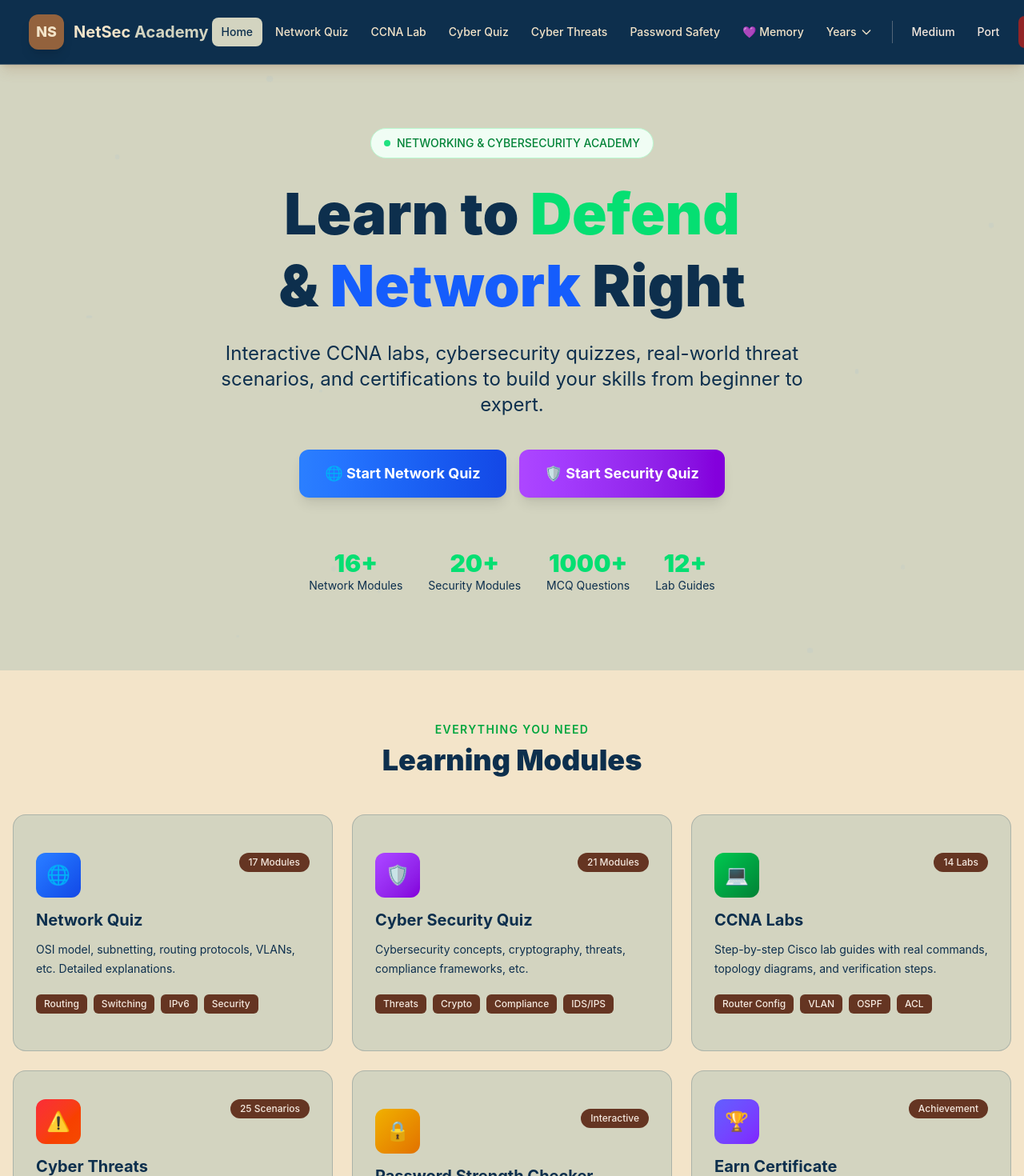
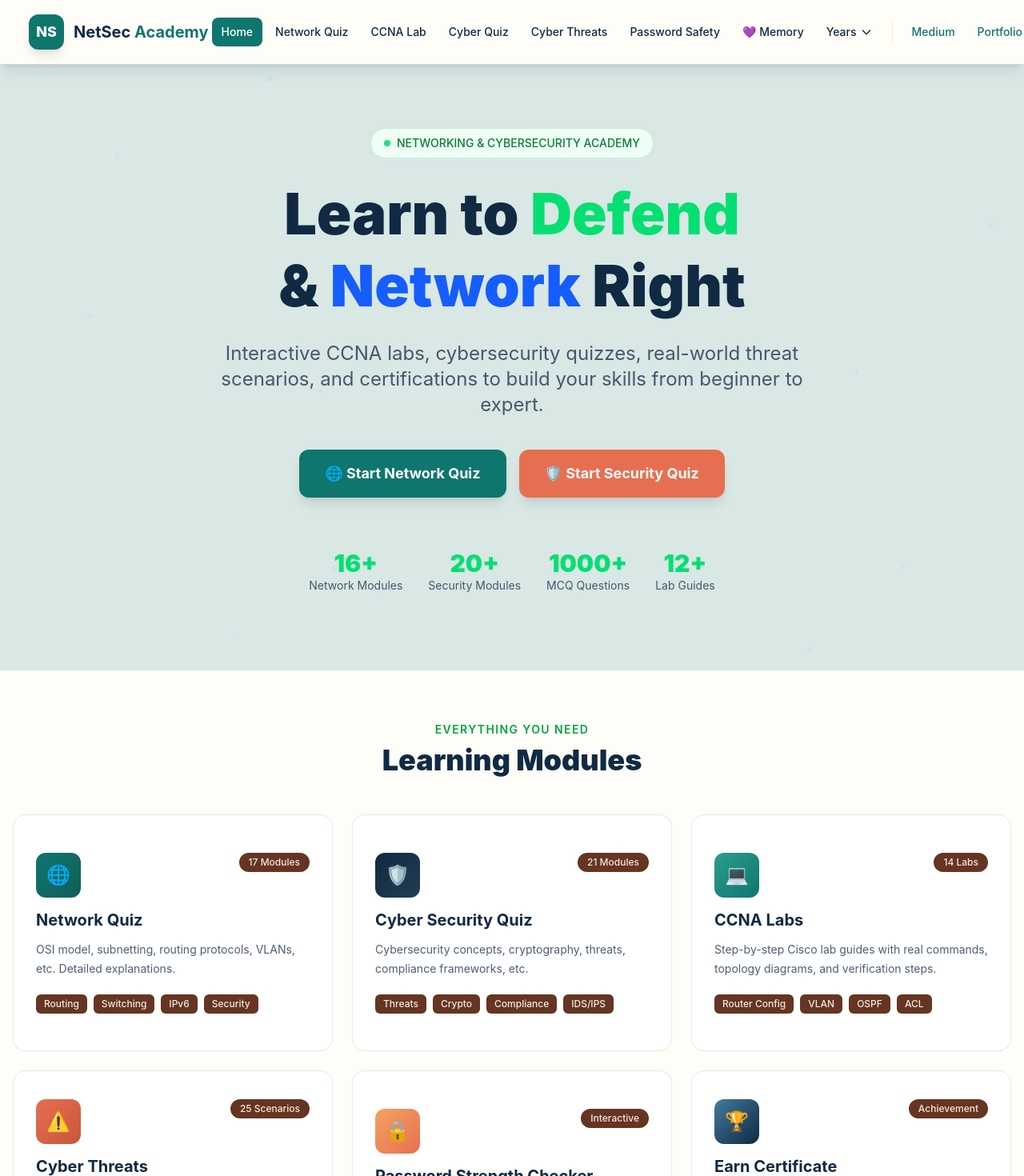
Before and after one commit to bijaykumaryadav5525/ccna-and-cybersecurity-learning-platform, a React (Vite) app: page / in a window 1280 px wide. Shown: the top 1470 px of the page at 80% size. Built offline with nearby package versions, Linux system fonts and the light colour scheme.

Commit message:
Initial commit with fixed React/TypeScript code

```diff
--- a/src/components/Footer.tsx
+++ b/src/components/Footer.tsx
@@ -9,21 +9,20 @@ const Footer: React.FC<FooterProps> = ({ setCurrentPage }) => {
   const { isDark } = useTheme();
 
   const footerBg = isDark
-    ? 'bg-[#93623d] border-t border-[#f3e4c9]/25'
-    : 'bg-[#93623d] border-t border-[#f3e4c9]/30';
+    ? 'bg-[#c7d8d6] border-t border-[#102a43]/20'
+    : 'bg-[#c7d8d6] border-t border-[#102a43]/20';
 
-  const textPrimary = 'text-[#f3e4c9]';
-  const textSecondary = 'text-[#d3d4c0]';
-  const textMuted = 'text-[#ead3b3]';
-  const borderColor = 'border-[#f3e4c9]/25';
+  const textPrimary = 'text-[#102a43]';
+  const textSecondary = 'text-[#102a43]/90';
+  const textMuted = 'text-[#102a43]/80';
+  const borderColor = 'border-[#102a43]/20';
 
   const cardBg = isDark
-    ? 'bg-[#0d2f4d]/35 border border-[#f3e4c9]/20'
-    : 'bg-[#0d2f4d]/25 border border-[#f3e4c9]/25';
+    ? 'bg-[#0f766e]/10 border border-[#102a43]/15'
+    : 'bg-[#0f766e]/10 border border-[#102a43]/15';
 
-  const cardHover = 'hover:bg-[#0d2f4d]/55 hover:border-[#f3e4c9]/50';
+  const cardHover = 'hover:bg-[#0f766e]/15 hover:border-[#0f766e]/40';
 
-  // ----- UPDATED LINKS: Year 3 Modules moved to Tools -----
   const links = {
     Platform: [
       { label: 'CCNA Quiz', page: 'ccna-quiz' },
@@ -40,29 +39,14 @@ const Footer: React.FC<FooterProps> = ({ setCurrentPage }) => {
     ],
     About: [
       { label: '💜 Memory', page: 'memory' },
-      { label: 'Home', page: 'home' }, // Year 3 removed
+      { label: 'Home', page: 'home' },
     ],
   };
 
   const socialLinks = [
-    {
-      name: 'Medium',
-      icon: '✍️',
-      url: 'https://medium.com/@bjxyz98',
-      color: 'hover:text-[#f3e4c9]',
-    },
-    {
-      name: 'LinkedIn',
-      icon: '💼',
-      url: 'https://www.linkedin.com/in/bijay-kumar-yadav-6a2b3b369/',
-      color: 'hover:text-[#d3d4c0]',
-    },
-    {
-      name: 'GitHub',
-      icon: '💻',
-      url: 'https://github.com/bijaykumaryadav5525',
-      color: 'hover:text-[#f3e4c9]',
-    },
+    { name: 'Medium', icon: '✍️', url: 'https://medium.com/@bjxyz98', color: 'hover:text-[#078f40]' },
+    { name: 'LinkedIn', icon: '💼', url: 'https://www.linkedin.com/in/bijay-kumar-yadav-6a2b3b369/', color: 'hover:text-[#43f0e5]' },
+    { name: 'GitHub', icon: '💻', url: 'https://github.com/bijaykumaryadav5525', color: 'hover:text-[#078f40]' },
   ];
 
   const scrollToTop = () => {
@@ -70,7 +54,7 @@ const Footer: React.FC<FooterProps> = ({ setCurrentPage }) => {
   };
 
   return (
-    <footer className={`${footerBg} text-[#f5e9df]`}>
+    <footer className={`${footerBg} text-[#102a43]`}>
       <div className="max-w-7xl mx-auto px-4 sm:px-6 lg:px-8 py-12 lg:py-16">
         <div className="grid grid-cols-1 md:grid-cols-5 gap-6 lg:gap-8">
           {/* Brand */}
@@ -79,11 +63,11 @@ const Footer: React.FC<FooterProps> = ({ setCurrentPage }) => {
               onClick={() => setCurrentPage('home')}
               className="flex items-center gap-2 group"
             >
-              <div className="w-10 h-10 bg-[#0d2f4d] rounded-xl flex items-center justify-center shadow-lg shadow-[#0d2f4d]/25 group-hover:shadow-[#f3e4c9]/30 transition-shadow">
+              <div className="w-10 h-10 bg-[#0f766e] rounded-xl flex items-center justify-center shadow-lg shadow-[#102a43]/15 group-hover:shadow-[#e76f51]/30 transition-shadow">
                 <span className="text-white font-bold text-sm">NA</span>
               </div>
               <span className={`font-bold text-xl ${textPrimary}`}>
-                NOEA <span className="text-[#d3d4c0]">Academy</span>
+                NOEA <span className="text-[#0f766e]">Academy</span>
               </span>
             </button>
             <p className={`${textSecondary} text-sm leading-relaxed max-w-sm`}>
@@ -117,7 +101,7 @@ const Footer: React.FC<FooterProps> = ({ setCurrentPage }) => {
                 <li key={item.label}>
                   <button
                     onClick={() => setCurrentPage(item.page)}
-                    className={`${textSecondary} hover:text-green-400 transition-colors text-xs hover:translate-x-1 inline-block whitespace-nowrap`}
+                    className={`${textSecondary} hover:text-[#e76f51] transition-colors text-xs hover:translate-x-1 inline-block whitespace-nowrap`}
                   >
                     {item.label}
                   </button>
@@ -136,7 +120,7 @@ const Footer: React.FC<FooterProps> = ({ setCurrentPage }) => {
                 <li key={item.label}>
                   <button
                     onClick={() => setCurrentPage(item.page)}
-                    className={`${textSecondary} hover:text-green-400 transition-colors text-xs hover:translate-x-1 inline-block whitespace-nowrap`}
+                    className={`${textSecondary} hover:text-[#e76f51] transition-colors text-xs hover:translate-x-1 inline-block whitespace-nowrap`}
                   >
                     {item.label}
                   </button>
@@ -155,7 +139,7 @@ const Footer: React.FC<FooterProps> = ({ setCurrentPage }) => {
                 <li key={item.label}>
                   <button
                     onClick={() => setCurrentPage(item.page)}
-                    className={`${textSecondary} hover:text-green-400 transition-colors text-xs hover:translate-x-1 inline-block whitespace-nowrap`}
+                    className={`${textSecondary} hover:text-[#e76f51] transition-colors text-xs hover:translate-x-1 inline-block whitespace-nowrap`}
                   >
                     {item.label}
                   </button>
@@ -164,7 +148,7 @@ const Footer: React.FC<FooterProps> = ({ setCurrentPage }) => {
             </ul>
             <button
               onClick={scrollToTop}
-              className={`flex items-center gap-1 px-4 py-2 rounded-full text-xs font-medium ${cardBg} ${textSecondary} hover:text-green-400 hover:border-green-400/50 transition-all whitespace-nowrap`}
+              className={`flex items-center gap-1 px-4 py-2 rounded-full text-xs font-semibold ${cardBg} ${textSecondary} hover:text-[#e76f51] hover:border-[#e76f51]/50 transition-all whitespace-nowrap`}
             >
               ↑ Back to top
             </button>
--- a/src/components/Navbar.tsx
+++ b/src/components/Navbar.tsx
@@ -45,12 +45,12 @@ const Navbar: React.FC<NavbarProps> = ({
   };
 
   const baseButtonClass = `w-full text-left px-4 py-3 text-sm transition-colors ${
-    'text-[#f3e4c9] hover:bg-[#93623d]'
+    'text-[#102a43] hover:bg-[#d9e7e5]'
   }`;
 
   return (
     <nav
-      className="fixed top-0 left-0 right-0 z-50 border-b border-[#f3e4c9]/30 bg-[#0d2f4d] text-[#f3e4c9] shadow-lg shadow-[#93623d]/20"
+      className="fixed top-0 left-0 right-0 z-50 border-b border-[#c7d8d6] bg-[#fffdf8] text-[#102a43] shadow-lg shadow-[#102a43]/10"
     >
       <div className="w-full px-4 sm:px-6 lg:px-8">
         <div className="flex h-20 items-center">
@@ -64,13 +64,13 @@ const Navbar: React.FC<NavbarProps> = ({
             aria-label="Go to NetSec Academy home"
             className="group flex items-center gap-3 flex-shrink-0 rounded-xl p-1 transition-opacity hover:opacity-90 focus-visible:outline-none focus-visible:ring-2 focus-visible:ring-[#f5e9a3]"
           >
-            <div className="w-11 h-11 rounded-xl flex items-center justify-center bg-[#93623d] text-[#f3e4c9] font-extrabold text-lg shadow-lg transition-transform group-hover:scale-105">
+            <div className="w-11 h-11 rounded-xl flex items-center justify-center bg-[#0f766e] text-white font-extrabold text-lg shadow-lg transition-transform group-hover:scale-105">
               NS
             </div>
             <span
-                className="text-xl font-bold text-[#f3e4c9]"
+                className="text-xl font-bold text-[#102a43]"
             >
-              NetSec <span className="text-[#d3d4c0]">Academy</span>
+              NetSec <span className="text-[#0f766e]">Academy</span>
             </span>
           </button>
 
@@ -84,10 +84,10 @@ const Navbar: React.FC<NavbarProps> = ({
                 key={item.id}
                 type="button"
                 onClick={() => handleNavigation(item.id)}
-                className={`px-3 py-2 rounded-lg text-sm font-medium whitespace-nowrap transition-colors hover:underline underline-offset-4 decoration-2 decoration-[#f5e9a3] ${
+                className={`px-3 py-2 rounded-lg text-sm font-medium whitespace-nowrap transition-colors hover:underline underline-offset-4 decoration-2 decoration-[#e4da45] ${
                   currentPage === item.id
-                    ? 'text-[#0d2f4d] bg-[#d3d4c0]'
-                    : 'text-[#f3e4c9] hover:text-[#d3d4c0]'
+                    ? 'text-white bg-[#0f766e]'
+                    : 'text-[#102a43] hover:text-[#0f766e]'
                 }`}
               >
                 {item.label}
@@ -101,10 +101,10 @@ const Navbar: React.FC<NavbarProps> = ({
               <button
                 type="button"
                 onClick={() => setYearDropdown(!yearDropdown)}
-                className={`px-3 py-2 rounded-lg text-sm font-medium flex items-center gap-1 whitespace-nowrap transition-colors hover:underline underline-offset-4 decoration-2 decoration-[#f5e9a3] ${
+                className={`px-3 py-2 rounded-lg text-sm font-medium flex items-center gap-1 whitespace-nowrap transition-colors hover:underline underline-offset-4 decoration-2 decoration-[#e4da45] ${
                   ['year1', 'year2', 'year3', 'operating-systems', 'risk', 'cloud'].includes(currentPage)
-                    ? 'text-[#0d2f4d] bg-[#d3d4c0]'
-                    : 'text-[#f3e4c9] hover:text-[#d3d4c0]'
+                    ? 'text-white bg-[#0f766e]'
+                    : 'text-[#102a43] hover:text-[#0f766e]'
                 }`}
               >
                 Years
@@ -127,8 +127,8 @@ const Navbar: React.FC<NavbarProps> = ({
                 <div
                   className={`absolute right-0 top-full mt-2 w-64 rounded-xl border shadow-xl overflow-hidden ${
                     isDark
-                      ? 'bg-[#93623d] border-[#f3e4c9]/30'
-                      : 'bg-[#0d2f4d] border-[#f3e4c9]/40'
+                      ? 'bg-[#0f766e] border-[#d9e7e5]'
+                      : 'bg-[#102a43] border-[#d9e7e5]'
                   }`}
                 >
                   {/* Years Section */}
@@ -155,7 +155,7 @@ const Navbar: React.FC<NavbarProps> = ({
                   </button>
 
                   {/* Divider */}
-                  <div className="h-px my-1 bg-[#f5e9df]/20" />
+                  <div className="h-px my-1 bg-[#e4da45]/20" />
 
                   {/* Modules Section (Fixed links so they actually work) */}
                   <button
@@ -185,7 +185,7 @@ const Navbar: React.FC<NavbarProps> = ({
             </div>
 
             {/* Divider */}
-            <div className="w-px h-7 mx-2 bg-[#f5e9df]/30" />
+            <div className="w-px h-7 mx-2 bg-[#e4da45]/30" />
 
             {/* Medium */}
             <a
@@ -193,7 +193,7 @@ const Navbar: React.FC<NavbarProps> = ({
               target="_blank"
               rel="noopener noreferrer"
               className={`px-3 py-2 rounded-lg text-sm font-medium whitespace-nowrap ${
-                'text-[#f5e9df] hover:text-[#f5e9a3]'
+                'text-[#0f766e] hover:text-[#e76f51]'
               }`}
             >
               Medium
@@ -201,14 +201,14 @@ const Navbar: React.FC<NavbarProps> = ({
 
             {/* Portfolio */}
             <a
-              href="https://yourportfolio.com"
+              href="https://bijaykumaryadav78.com.np"
               target="_blank"
               rel="noopener noreferrer"
               className={`px-3 py-2 rounded-lg text-sm font-medium whitespace-nowrap ${
-                'text-[#f5e9df] hover:text-[#f5e9a3]'
+                'text-[#0f766e] hover:text-[#e76f51]'
               }`}
             >
-              Port
+              Portfolio
             </a>
 
             {/* Theme */}
@@ -217,7 +217,7 @@ const Navbar: React.FC<NavbarProps> = ({
               onClick={toggleTheme}
               title="Toggle theme"
               className={`ml-2 p-2 rounded-lg ${
-                'bg-[#922426] text-[#f5e9a3] hover:bg-[#653522]'
+                'bg-[#e76f51] text-white hover:bg-[#cf5b40]'
               }`}
             >
               {isDark ? '☀️' : '🌙'}
@@ -230,7 +230,7 @@ const Navbar: React.FC<NavbarProps> = ({
           <button
             type="button"
             onClick={() => setMobileOpen(!mobileOpen)}
-            className="ml-auto min-h-11 min-w-11 p-2 rounded-lg lg:hidden text-[#f3e4c9]"
+            className="ml-auto min-h-11 min-w-11 p-2 rounded-lg lg:hidden text-[#102a43]"
             aria-label={mobileOpen ? 'Close menu' : 'Open menu'}
           >
             <svg className="w-6 h-6" fill="none" viewBox="0 0 24 24" stroke="currentColor">
@@ -247,7 +247,7 @@ const Navbar: React.FC<NavbarProps> = ({
             MOBILE MENU
         ========================== */}
         {mobileOpen && (
-          <div className="lg:hidden border-t border-[#f3e4c9]/20 py-3">
+          <div className="lg:hidden border-t border-[#e4da45]/20 py-3">
             {navItems.map((item) => (
               <button
                 key={item.id}
@@ -255,8 +255,8 @@ const Navbar: React.FC<NavbarProps> = ({
                 onClick={() => handleNavigation(item.id)}
                   className={`w-full text-left px-4 py-3 rounded-lg text-sm font-medium hover:underline underline-offset-4 decoration-2 decoration-[#f5e9a3] ${
                   currentPage === item.id
-                    ? 'text-[#0d2f4d] bg-[#d3d4c0]'
-                    : 'text-[#f3e4c9] hover:bg-[#93623d]'
+                    ? 'text-white bg-[#0f766e]'
+                    : 'text-[#102a43] hover:bg-[#d9e7e5]'
                 }`}
               >
                 {item.label}
@@ -272,9 +272,9 @@ const Navbar: React.FC<NavbarProps> = ({
             <button type="button" onClick={() => handleNavigation('risk')} className="w-full text-left px-4 py-3 text-sm">Risk, Crisis & Security Management</button>
             <button type="button" onClick={() => handleNavigation('cloud')} className="w-full text-left px-4 py-3 text-sm">Cloud Computing & the Internet of Things(IoT)</button>
 
-            <div className="mt-2 border-t border-[#f3e4c9]/20 pt-3 px-4 flex items-center gap-5">
-              <a href="https://medium.com/@bjxyz98" target="_blank" rel="noopener noreferrer" className="text-sm text-[#f3e4c9]">Medium</a>
-              <a href="https://yourportfolio.com" target="_blank" rel="noopener noreferrer" className="text-sm text-[#f3e4c9]">Port</a>
+            <div className="mt-2 border-t border-[#c7d8d6] pt-3 px-4 flex items-center gap-5">
+              <a href="https://medium.com/@bjxyz98" target="_blank" rel="noopener noreferrer" className="text-sm font-semibold text-[#0f766e] hover:text-[#e76f51]">Medium</a>
+              <a href="https://yourportfolio.com" target="_blank" rel="noopener noreferrer" className="text-sm font-semibold text-[#0f766e] hover:text-[#e76f51]">Port</a>
               <button type="button" onClick={toggleTheme} className="ml-auto">{isDark ? '☀️' : '🌙'}</button>
             </div>
           </div>
--- a/src/contexts/ThemeContext.tsx
+++ b/src/contexts/ThemeContext.tsx
@@ -11,7 +11,7 @@ const ThemeContext = createContext<ThemeContextType>({
 });
 
 export const ThemeProvider: React.FC<{ children: React.ReactNode }> = ({ children }) => {
-  const [isDark, setIsDark] = useState(true);
+  const [isDark, setIsDark] = useState(false);
   const [mounted, setMounted] = useState(false);
 
   useEffect(() => {
@@ -35,10 +35,10 @@ export const ThemeProvider: React.FC<{ children: React.ReactNode }> = ({ childre
 
   if (!mounted) return null;
 
-  const darkBg = 'bg-[#0d2f4d]';
-  const darkText = 'text-[#f3e4c9]';
-  const lightBg = 'bg-[#f3e4c9]';
-  const lightText = 'text-[#0d2f4d]';
+  const darkBg = 'bg-[#102a43]';
+  const darkText = 'text-[#fffdf8]';
+  const lightBg = 'bg-[#fffdf8]';
+  const lightText = 'text-[#102a43]';
 
   return (
     <ThemeContext.Provider value={{ isDark, toggleTheme }}>
@@ -47,7 +47,7 @@ export const ThemeProvider: React.FC<{ children: React.ReactNode }> = ({ childre
           isDark ? darkBg : lightBg
         } ${isDark ? darkText : lightText}`}
         style={{
-          boxShadow: isDark ? 'inset 0 0 80px rgba(13, 47, 77, 0.35)' : 'none',
+          boxShadow: isDark ? 'inset 0 0 80px rgba(16, 42, 67, 0.25)' : 'none',
         }}
       >
         {children}
--- a/src/pages/HomePage.tsx
+++ b/src/pages/HomePage.tsx
@@ -8,18 +8,18 @@ interface HomePageProps {
 const HomePage: React.FC<HomePageProps> = ({ setCurrentPage }) => {
   const { isDark } = useTheme();
 
-  const bg = isDark ? 'bg-[#0d2f4d]' : 'bg-[#f3e4c9]';
-  const cardBg = isDark ? 'bg-[#16405c] border-[#d3d4c0]/30' : 'bg-[#d3d4c0] border-[#0d2f4d]/20';
-  const text = isDark ? 'text-[#f3e4c9]' : 'text-[#0d2f4d]';
-  const subText = isDark ? 'text-[#d3d4c0]' : 'text-[#0d2f4d]';
+  const bg = isDark ? 'bg-[#102a43]' : 'bg-[#fffdf8]';
+  const cardBg = isDark ? 'bg-[#173b5a] border-[#fffdf8]/15' : 'bg-white border-[#102a43]/10';
+  const text = isDark ? 'text-[#fffdf8]' : 'text-[#102a43]';
+  const subText = isDark ? 'text-[#fffdf8]/75' : 'text-[#102a43]/75';
 
   const features = [
-    { id: 'ccna-quiz', icon: '🌐', label: 'Network Quiz', desc: 'OSI model, subnetting, routing protocols, VLANs, etc. Detailed explanations.', badge: '17 Modules', tags: ['Routing', 'Switching', 'IPv6', 'Security'], color: 'from-blue-500 to-blue-700' },
-    { id: 'cyber-quiz', icon: '🛡️', label: 'Cyber Security Quiz', desc: 'Cybersecurity concepts, cryptography, threats, compliance frameworks, etc.', badge: '21 Modules', tags: ['Threats', 'Crypto', 'Compliance', 'IDS/IPS'], color: 'from-purple-500 to-purple-700' },
-    { id: 'ccna-lab', icon: '💻', label: 'CCNA Labs', desc: 'Step-by-step Cisco lab guides with real commands, topology diagrams, and verification steps.', badge: '14 Labs', tags: ['Router Config', 'VLAN', 'OSPF', 'ACL'], color: 'from-green-500 to-green-700' },
-    { id: 'cyber-threats', icon: '⚠️', label: 'Cyber Threats', desc: 'Scenario-based real-world threat simulations. Learn to identify and respond to phishing, ransomware, MITM attacks.', badge: '25 Scenarios', tags: ['Phishing', 'Ransomware', 'SQLi', 'DDoS'], color: 'from-red-500 to-orange-600' },
-    { id: 'password', icon: '🔒', label: 'Password Strength Checker', desc: 'Real-time password strength analysis with entropy calculation and security recommendations.', badge: 'Interactive', tags: ['Entropy', 'Breach Check', 'Tips'], color: 'from-yellow-500 to-amber-600' },
-    { id: 'certificate', icon: '🏆', label: 'Earn Certificate', desc: 'Complete quizzes and earn a personalized certificate based on your performance. Excellent, Good, or More to Learn.', badge: 'Achievement', tags: ['CCNA', 'Security', 'Achievement'], color: 'from-indigo-500 to-violet-600' },
+    { id: 'ccna-quiz', icon: '🌐', label: 'Network Quiz', desc: 'OSI model, subnetting, routing protocols, VLANs, etc. Detailed explanations.', badge: '17 Modules', tags: ['Routing', 'Switching', 'IPv6', 'Security'], color: 'from-[#0f766e] to-[#115e59]' },
+    { id: 'cyber-quiz', icon: '🛡️', label: 'Cyber Security Quiz', desc: 'Cybersecurity concepts, cryptography, threats, compliance frameworks, etc.', badge: '21 Modules', tags: ['Threats', 'Crypto', 'Compliance', 'IDS/IPS'], color: 'from-[#102a43] to-[#243b53]' },
+    { id: 'ccna-lab', icon: '💻', label: 'CCNA Labs', desc: 'Step-by-step Cisco lab guides with real commands, topology diagrams, and verification steps.', badge: '14 Labs', tags: ['Router Config', 'VLAN', 'OSPF', 'ACL'], color: 'from-[#2a9d8f] to-[#0f766e]' },
+    { id: 'cyber-threats', icon: '⚠️', label: 'Cyber Threats', desc: 'Scenario-based real-world threat simulations. Learn to identify and respond to phishing, ransomware, MITM attacks.', badge: '25 Scenarios', tags: ['Phishing', 'Ransomware', 'SQLi', 'DDoS'], color: 'from-[#e76f51] to-[#c9553c]' },
+    { id: 'password', icon: '🔒', label: 'Password Strength Checker', desc: 'Real-time password strength analysis with entropy calculation and security recommendations.', badge: 'Interactive', tags: ['Entropy', 'Breach Check', 'Tips'], color: 'from-[#f4a261] to-[#e76f51]' },
+    { id: 'certificate', icon: '🏆', label: 'Earn Certificate', desc: 'Complete quizzes and earn a personalized certificate based on your performance. Excellent, Good, or More to Learn.', badge: 'Achievement', tags: ['CCNA', 'Security', 'Achievement'], color: 'from-[#457b9d] to-[#102a43]' },
   ];
 
   const whyItems = [
@@ -31,7 +31,7 @@ const HomePage: React.FC<HomePageProps> = ({ setCurrentPage }) => {
   return (
     <div className={`min-h-screen ${bg}`}>
       {/* Hero */}
-      <div className={`relative overflow-hidden pt-16 ${isDark ? 'bg-[#0d2f4d]' : 'bg-[#d3d4c0]'}`}>
+      <div className={`relative overflow-hidden pt-16 ${isDark ? 'bg-[#102a43]' : 'bg-[#d9e7e5]'}`}>
         {/* Animated particles */}
         <div className="absolute inset-0 overflow-hidden pointer-events-none">
           {[...Array(20)].map((_, i) => (
@@ -68,13 +68,13 @@ const HomePage: React.FC<HomePageProps> = ({ setCurrentPage }) => {
           <div className="flex flex-col sm:flex-row gap-4 justify-center">
             <button
               onClick={() => setCurrentPage('ccna-quiz')}
-              className="px-8 py-4 bg-gradient-to-r from-blue-500 to-blue-700 text-white rounded-xl font-bold text-lg hover:from-blue-600 hover:to-blue-800 transition-all shadow-lg hover:shadow-blue-500/25 transform hover:-translate-y-0.5"
+              className="px-8 py-4 bg-[#0f766e] text-white rounded-xl font-bold text-lg hover:bg-[#115e59] transition-all shadow-lg hover:shadow-[#0f766e]/25 transform hover:-translate-y-0.5"
             >
               🌐 Start Network Quiz
             </button>
             <button
               onClick={() => setCurrentPage('cyber-quiz')}
-              className="px-8 py-4 bg-gradient-to-r from-purple-500 to-purple-700 text-white rounded-xl font-bold text-lg hover:from-purple-600 hover:to-purple-800 transition-all shadow-lg hover:shadow-purple-500/25 transform hover:-translate-y-0.5"
+              className="px-8 py-4 bg-[#e76f51] text-white rounded-xl font-bold text-lg hover:bg-[#c9553c] transition-all shadow-lg hover:shadow-[#e76f51]/25 transform hover:-translate-y-0.5"
             >
               🛡️ Start Security Quiz
             </button>
@@ -129,7 +129,7 @@ const HomePage: React.FC<HomePageProps> = ({ setCurrentPage }) => {
       </div>
 
       {/* What is Networking? */}
-      <div className={`py-16 ${isDark ? 'bg-[#0d2f4d]' : 'bg-[#f3e4c9]'}`}>
+      <div className={`py-16 ${isDark ? 'bg-[#102a43]' : 'bg-[#fffdf8]'}`}>
         <div className="max-w-6xl mx-auto px-4">
           <div className="text-center mb-12">
             <p className={`text-sm font-semibold tracking-widest ${isDark ? 'text-blue-400' : 'text-blue-600'} mb-2`}>UNDERSTANDING THE BASICS</p>
@@ -173,7 +173,7 @@ const HomePage: React.FC<HomePageProps> = ({ setCurrentPage }) => {
       </div>
 
       {/* Why Threats Are Increasing */}
-      <div className={`py-16 ${isDark ? 'bg-[#0d2f4d]' : 'bg-[#f3e4c9]'}`}>
+      <div className={`py-16 ${isDark ? 'bg-[#102a43]' : 'bg-[#fffdf8]'}`}>
         <div className="max-w-6xl mx-auto px-4">
           <div className="text-center mb-12">
             <h2 className={`text-3xl sm:text-4xl font-black ${text}`}>Why Threats Are <span className="text-red-400">Increasing</span></h2>
@@ -222,7 +222,7 @@ const HomePage: React.FC<HomePageProps> = ({ setCurrentPage }) => {
       {/* CCNA Quiz */}
       <button
         onClick={() => setCurrentPage('Network-quiz')}
-        className="px-8 py-3 bg-gradient-to-r from-blue-500 to-blue-700 text-white rounded-xl font-bold hover:opacity-90 transition-opacity shadow-lg shadow-blue-900/20"
+        className="px-8 py-3 bg-[#0f766e] text-white rounded-xl font-bold hover:bg-[#115e59] transition-colors shadow-lg shadow-[#0f766e]/20"
       >
         🌐 Network Quiz
       </button>
@@ -230,7 +230,7 @@ const HomePage: React.FC<HomePageProps> = ({ setCurrentPage }) => {
       {/* CCNA Labs */}
       <button
         onClick={() => setCurrentPage('ccna-lab')}
-        className="px-8 py-3 bg-gradient-to-r from-green-500 to-green-700 text-white rounded-xl font-bold hover:opacity-90 transition-opacity shadow-lg shadow-green-900/20"
+        className="px-8 py-3 bg-[#2a9d8f] text-white rounded-xl font-bold hover:bg-[#0f766e] transition-colors shadow-lg shadow-[#2a9d8f]/20"
       >
         💻 CCNA Labs
       </button>
@@ -238,7 +238,7 @@ const HomePage: React.FC<HomePageProps> = ({ setCurrentPage }) => {
       {/* Cyber Security Quiz — NEW BUTTON */}
       <button
         onClick={() => setCurrentPage('cyber-quiz')}
-        className="px-8 py-3 bg-gradient-to-r from-purple-500 to-purple-700 text-white rounded-xl font-bold hover:opacity-90 transition-opacity shadow-lg shadow-purple-900/20"
+        className="px-8 py-3 bg-[#102a43] text-white rounded-xl font-bold hover:bg-[#243b53] transition-colors shadow-lg shadow-[#102a43]/20"
       >
         🔐 Cyber Security Quiz
       </button>
@@ -246,7 +246,7 @@ const HomePage: React.FC<HomePageProps> = ({ setCurrentPage }) => {
       {/* Cyber Threats */}
       <button
         onClick={() => setCurrentPage('cyber-threats')}
-        className="px-8 py-3 bg-gradient-to-r from-red-500 to-orange-600 text-white rounded-xl font-bold hover:opacity-90 transition-opacity shadow-lg shadow-red-900/20"
+        className="px-8 py-3 bg-[#e76f51] text-white rounded-xl font-bold hover:bg-[#c9553c] transition-colors shadow-lg shadow-[#e76f51]/20"
       >
         ⚠️ Cyber Threats
       </button>
```
